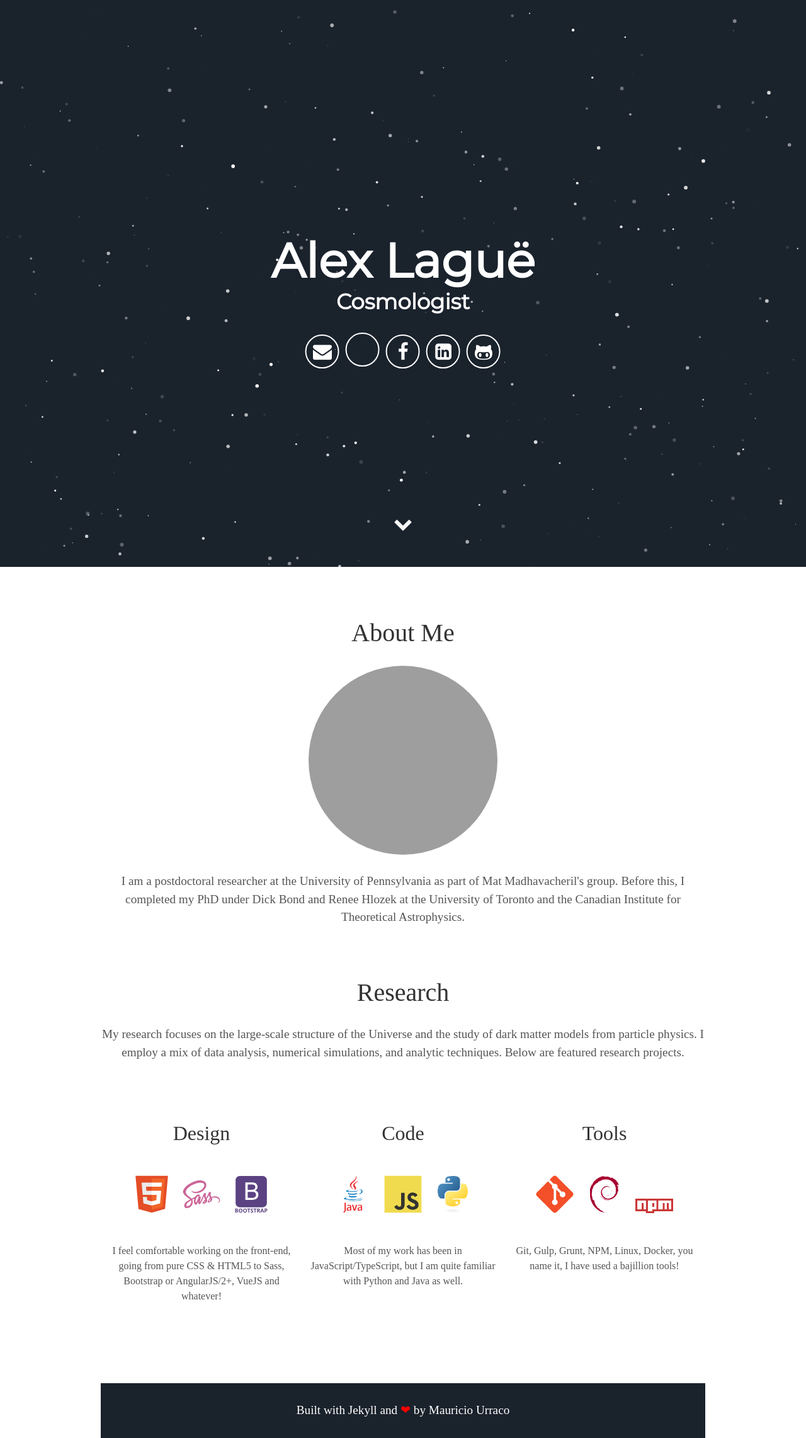
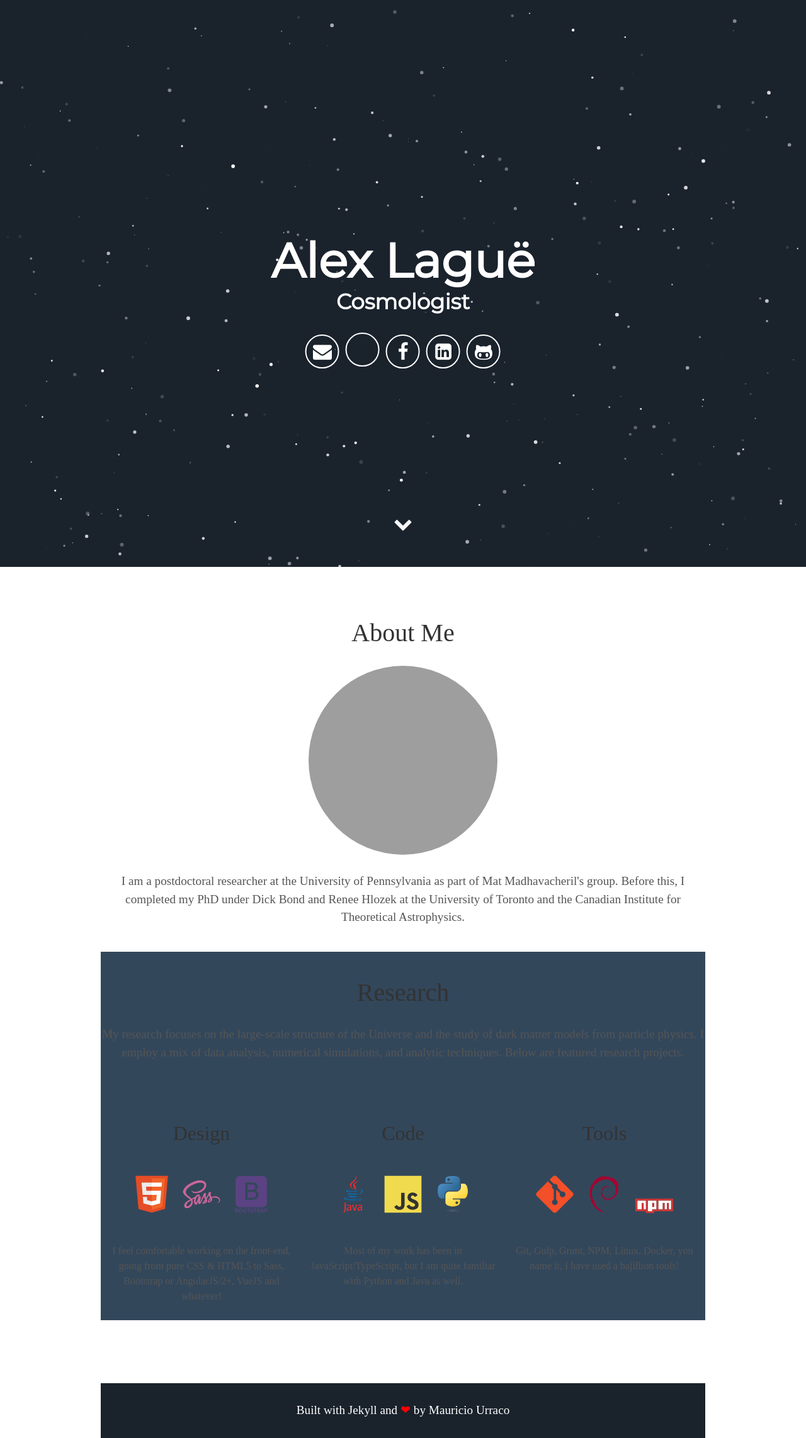
Before and after one commit to alexlague/alexlague.github.io, a Jekyll site: the page index.html, which Jekyll copies as it is, in a window 1280 px wide. Shown: the whole page at 63% size. Built offline with Jekyll 4.4.1, drawn with Linux system fonts in a browser that asks for light colours; some web fonts are replaced; grey boxes are pictures that could not be loaded.

Commit message:
changing background color

```diff
--- a/index.html
+++ b/index.html
@@ -60,7 +60,7 @@ img {
 </div>
 </div>
 
-      <section id="research">
+      <section id="research" style="background-color:#33475b">
         <div class="user-details">
   <h1>Research</h1>
   <p>My research focuses on the large-scale structure of the Universe and the study of dark matter models from particle physics. I employ a mix of data analysis, numerical simulations, and analytic techniques. Below are featured research projects. </p>
```
